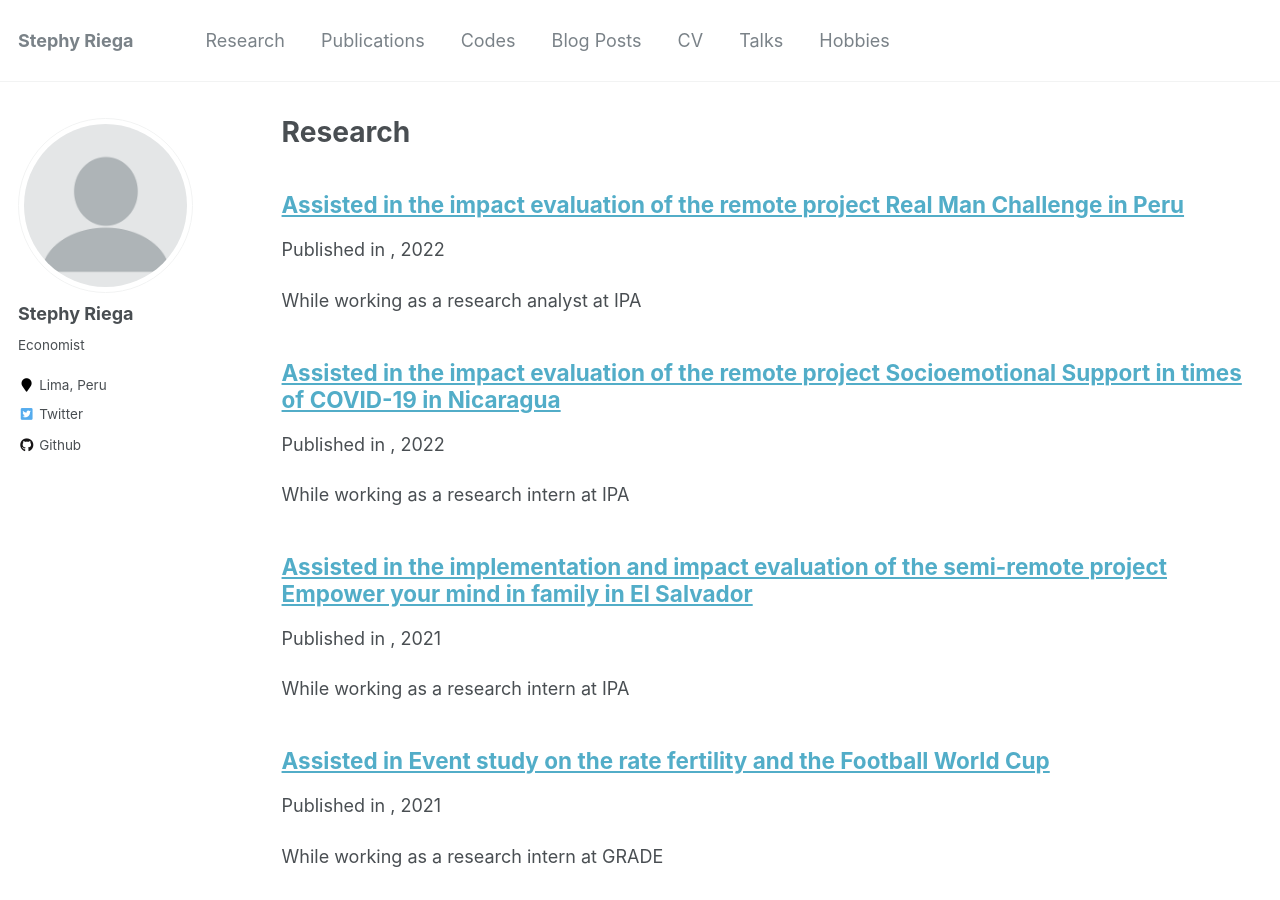
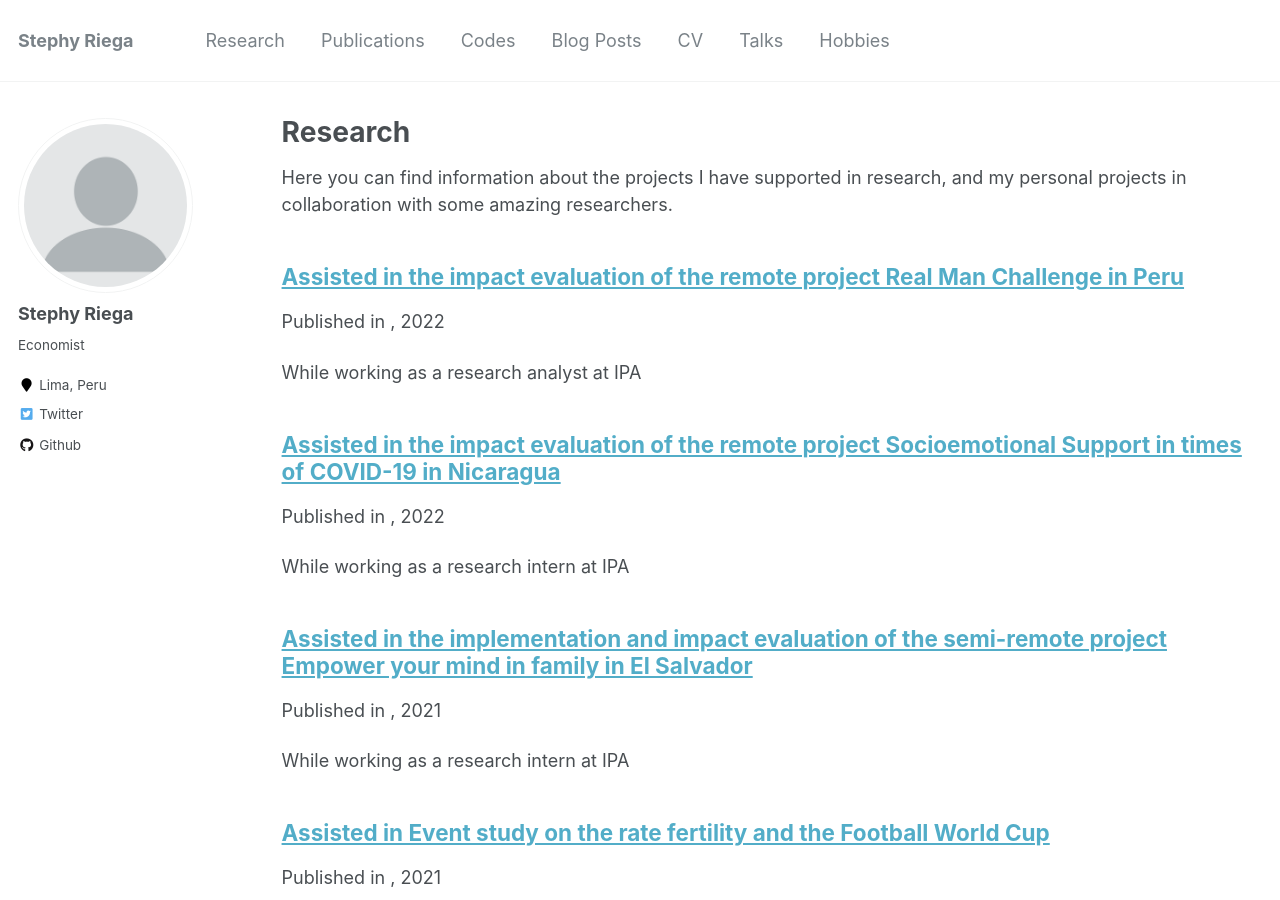
Before and after one commit to stephyriega/stephyriega.github.io, a Jekyll site: the page built from _pages/publications.md, in a window 1280 px wide and 900 px high. Built offline with Jekyll 4.4.1, drawn with Linux system fonts in a browser that asks for light colours.

Commit message:
Update publications.md

```diff
--- a/_pages/publications.md
+++ b/_pages/publications.md
@@ -11,6 +11,8 @@ author_profile: true
 
 {% include base_path %}
 
+Here you can find information about the projects I have supported in research, and my personal projects in collaboration with some amazing researchers.
+
 {% for post in site.publications reversed %}
   {% include archive-single.html %}
 {% endfor %}
```
